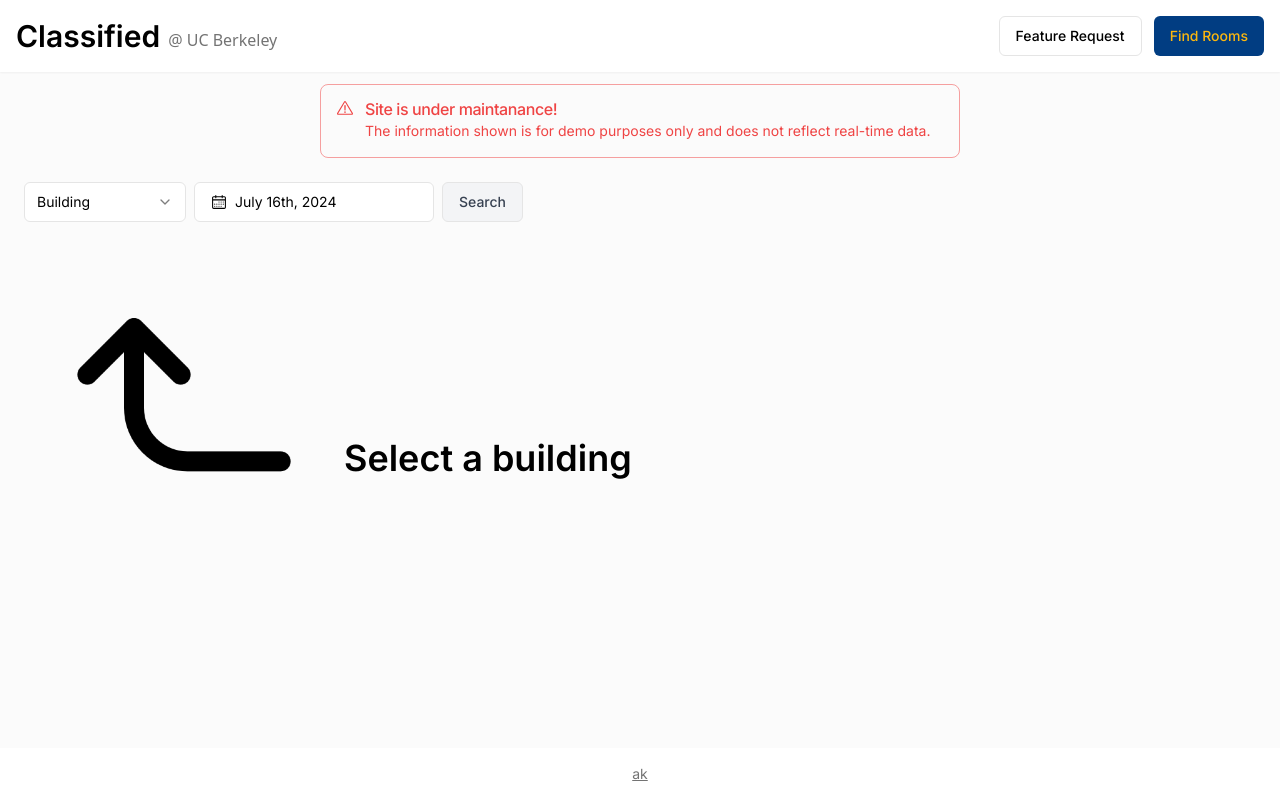
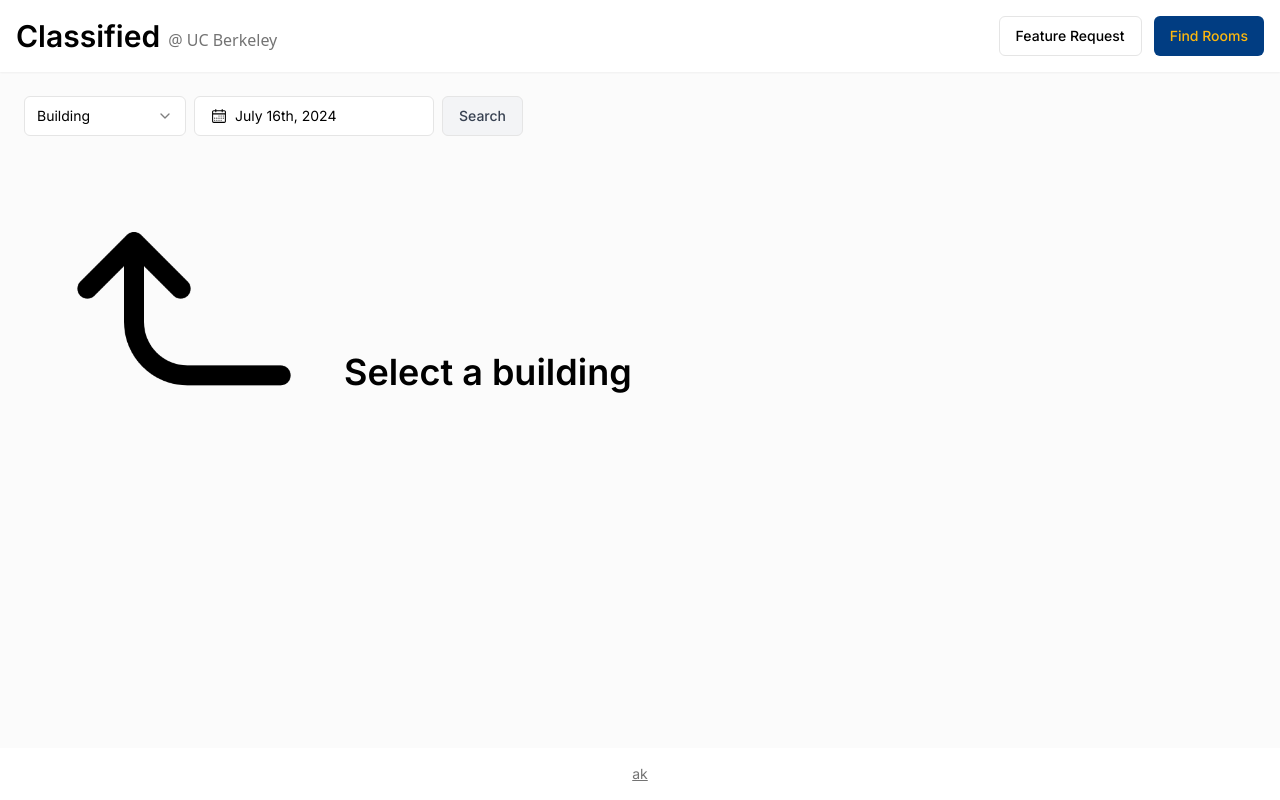
Before and after one commit to arhum-k/classified, a Next.js app: page /display in a window 1280 px wide. Built offline with nearby package versions, Linux system fonts and the light colour scheme.

Commit message:
small change

```diff
--- a/src/app/display/page.tsx
+++ b/src/app/display/page.tsx
@@ -87,7 +87,7 @@ export default function Display() {
 
   return (
     <Layout>
-      {useMockData &&
+      {/* {useMockData &&
       <AnimatePresence>
           <motion.div
             initial={{ opacity: 0, y: -50 }} // Start above the view
@@ -103,7 +103,7 @@ export default function Display() {
             </Alert>
           </motion.div>
         </AnimatePresence>
-      }
+      } */}
       <div className="p-6">
         <AnimatePresence>
           {isBuildingCodeLoaded && (
```
